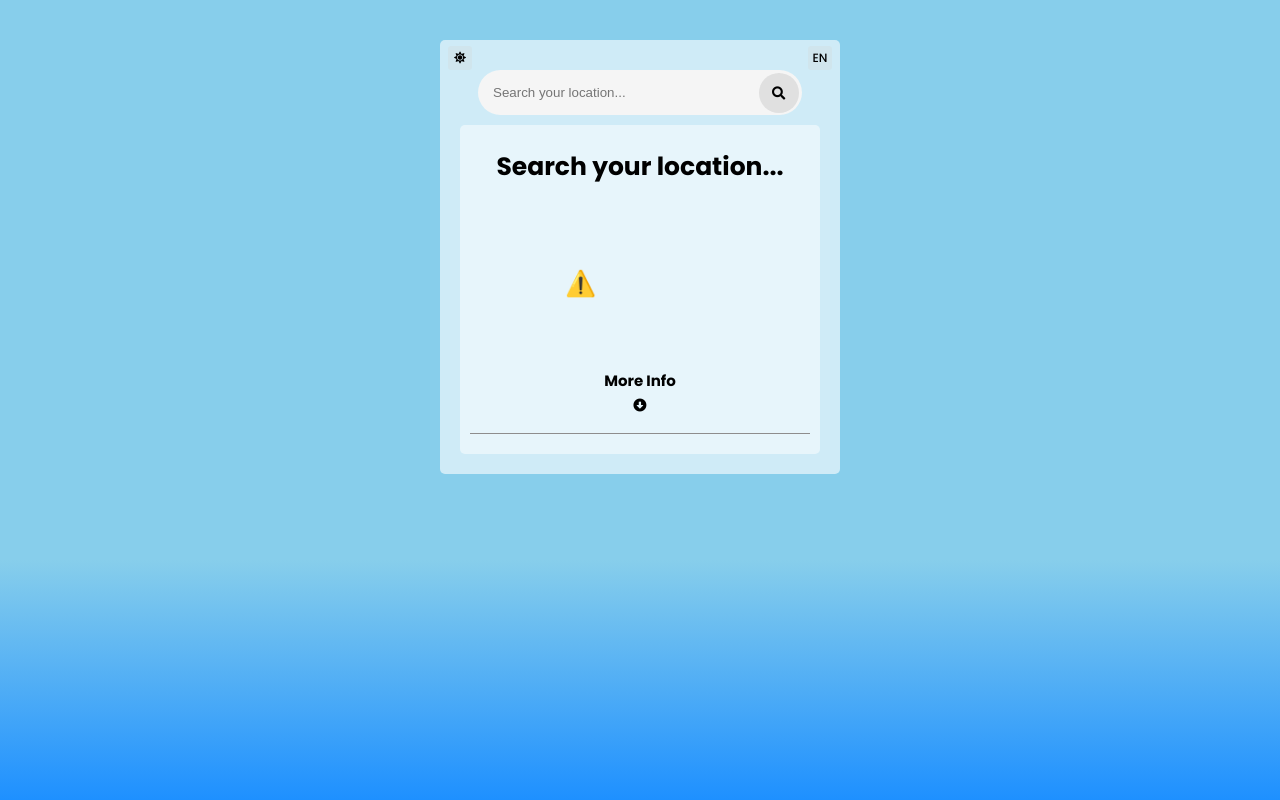
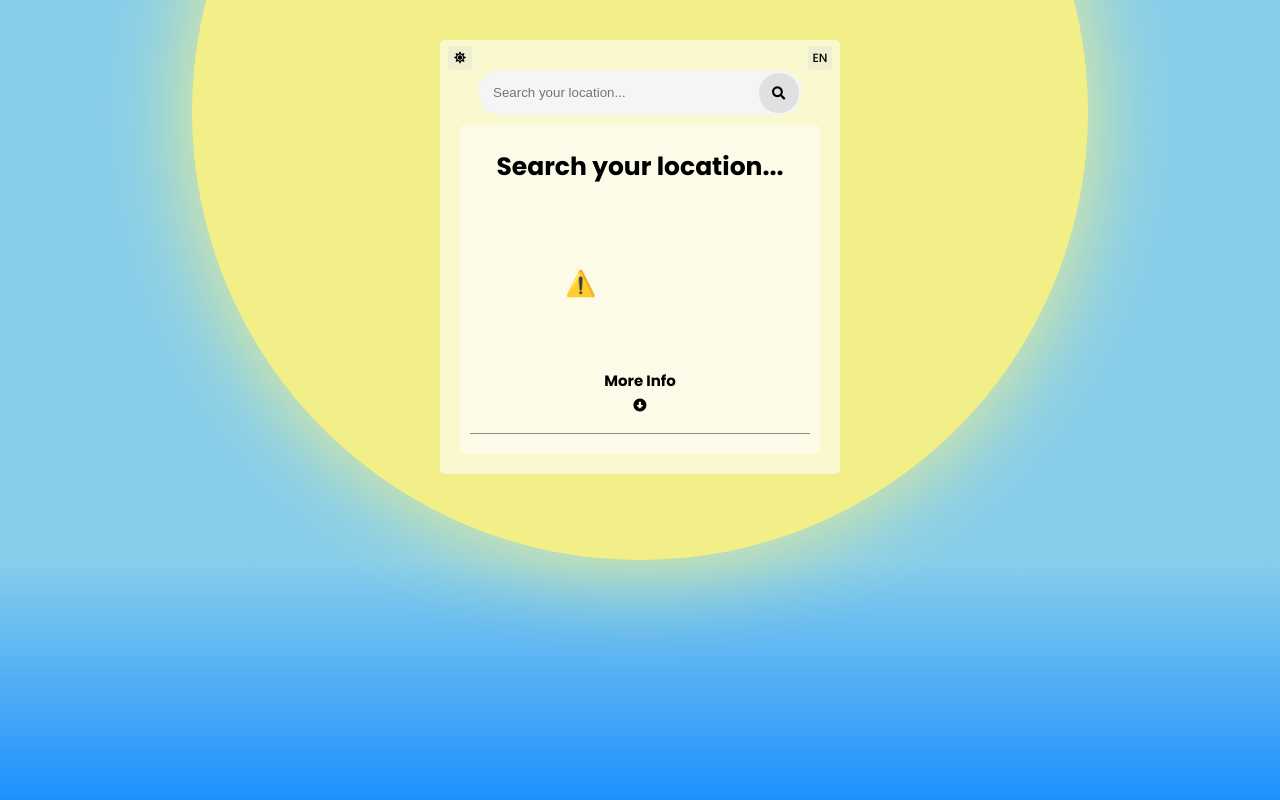
Before and after one commit to ErfanMalakouti/Weather-App, a plain HTML site: page index.html in a window 1280 px wide. Drawn offline with nearby package versions, Linux system fonts and the light colour scheme; some packages are replaced by stand-ins of ours; no server answers; a script that the page names is missing; a small style sheet from the web is missing.

Commit message:
Update index.html

```diff
--- a/index.html
+++ b/index.html
@@ -37,7 +37,7 @@
       <div class="sky"></div>
       <div class="cloud1"></div>
       <div class="cloud2"></div>
-      <div class="sun"></div>
+      <div class="sun highNoonSun"></div>
       <div class="moon">
         <div></div>
         <div></div>
```
